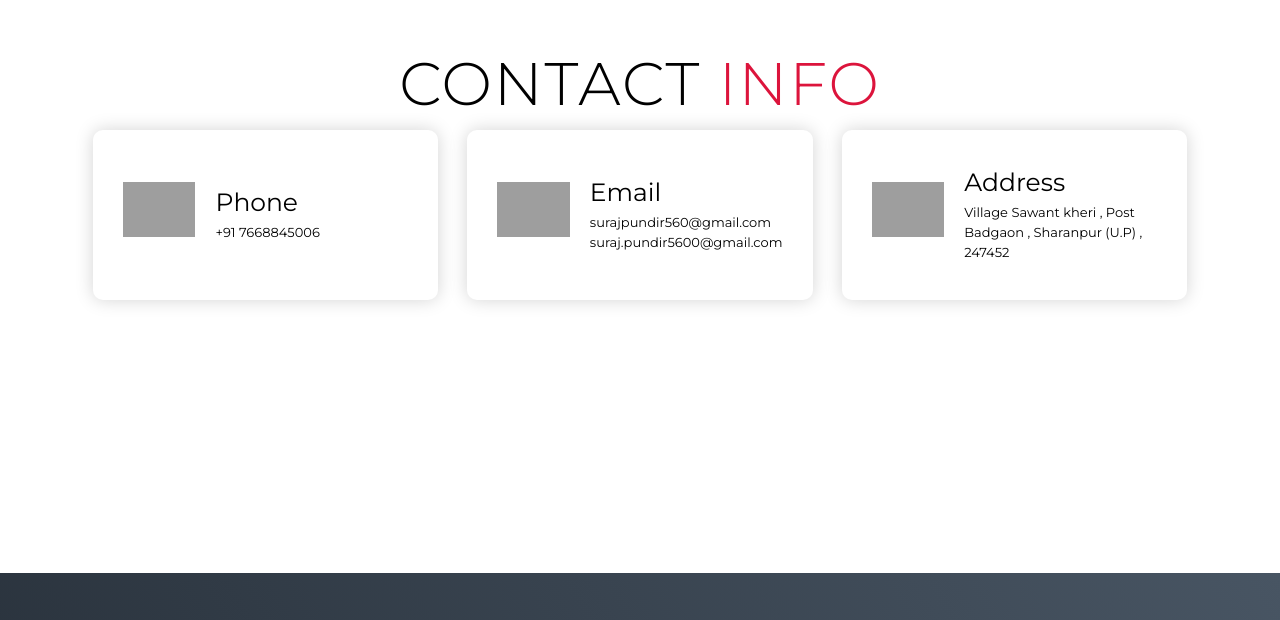
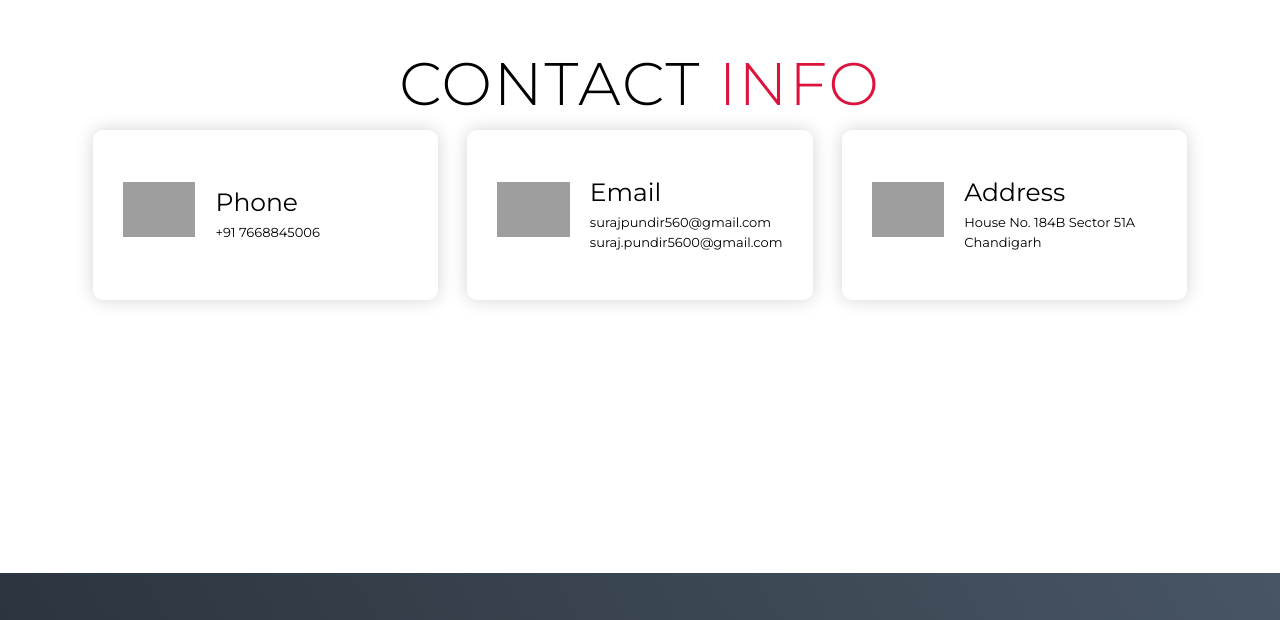
Before and after one commit to Suraj2810/resume, a plain HTML site: page index.html in a window 1280 px wide. Shown: the part 6469-7089 px from the top of the page. Drawn offline with nearby package versions, Linux system fonts and the light colour scheme; grey boxes are pictures that could not be loaded.

Commit message:
index file updated

```diff
--- a/index.html
+++ b/index.html
@@ -333,7 +333,7 @@
           <div class="icon"><img src="https://img.icons8.com/bubbles/100/000000/map-marker.png" /></div>
           <div class="contact-info">
             <h1>Address</h1>
-            <h2>Village Sawant kheri , Post Badgaon , Sharanpur (U.P) , 247452</h2>
+            <h2>House No. 184B Sector 51A Chandigarh</h2>
           </div>
         </div>
       </div>
```
